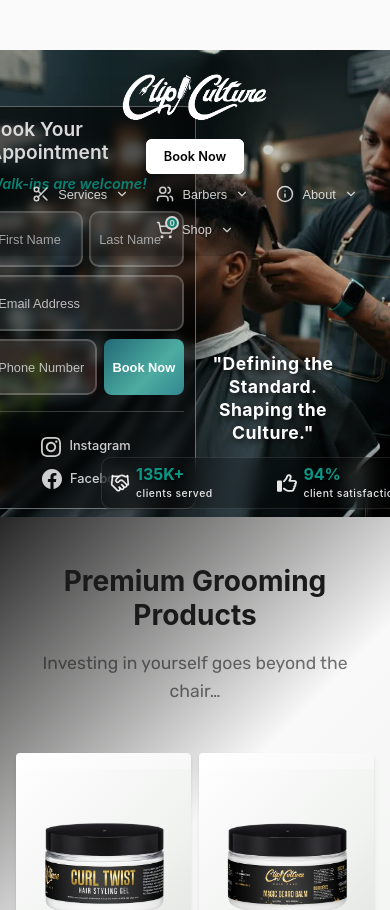
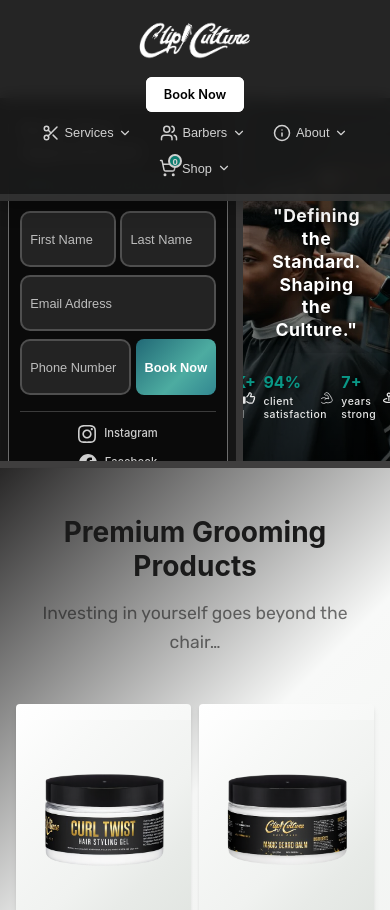
Before and after one commit to CartezDew/ClipCultureBarbershop, a React (Vite) app in the folder frontend/: page / in a window 390 px wide. Shown: the top 910 px of the page. Built offline with nearby package versions, Linux system fonts and the light colour scheme; a web font is replaced by a local one.

Commit message:
updated responsive design of hero section to 600px

```diff
--- a/frontend/src/components/TopProducts.jsx
+++ b/frontend/src/components/TopProducts.jsx
@@ -12,7 +12,8 @@ const TopProducts = () => {
       price: 15,
       rating: 5,
       image: "/src/assets/products/Product-1.png",
-      slug: "curl-twist"
+      slug: "curl-twist",
+      size: "8 oz"
     },
     {
       id: 2,
@@ -20,7 +21,8 @@ const TopProducts = () => {
       price: 20,
       rating: 5,
       image: "/src/assets/products/Product-2.png",
-      slug: "beard-balm"
+      slug: "beard-balm",
+      size: "8 oz"
     },
     {
       id: 3,
@@ -28,7 +30,8 @@ const TopProducts = () => {
       price: 20,
       rating: 5,
       image: "/src/assets/products/Product-3.png",
-      slug: "beard-oil"
+      slug: "beard-oil",
+      size: "4 oz"
     },
     {
       id: 4,
@@ -36,7 +39,8 @@ const TopProducts = () => {
       price: 18,
       rating: 5,
       image: "/src/assets/products/Product-4.png",
-      slug: "beard-wash"
+      slug: "beard-wash",
+      size: "8 oz"
     },
     {
       id: 5,
@@ -44,7 +48,8 @@ const TopProducts = () => {
       price: 15,
       rating: 4.6,
       image: "/src/assets/products/Product-5 .png",
-      slug: "body-lotion"
+      slug: "body-lotion",
+      size: "16 oz"
     },
     {
       id: 6,
@@ -52,7 +57,8 @@ const TopProducts = () => {
       price: 15,
       rating: 4,
       image: "/src/assets/products/Product-6.png",
-      slug: "body-wash"
+      slug: "body-wash",
+      size: "16 oz"
     }
   ];
 
@@ -107,6 +113,7 @@ const TopProducts = () => {
                 </div>
                 <div className="product-card__content">
                   <h3 className="product-card__name">{product.name}</h3>
+                  {product.size && <div className="product-card__size">{product.size}</div>}
                   <div className="product-card__price">${product.price}</div>
                   <div className="product-card__rating">
                     {renderStars(product.rating)}
--- a/frontend/src/pages/Home.jsx
+++ b/frontend/src/pages/Home.jsx
@@ -38,6 +38,7 @@ const BicepIcon = ({ size = 24 }) => (
 import '../styles/home.css';
 import heroImageWebP from '../assets/images/ClipCultureHero.webp';
 import heroImagePNG from '../assets/images/ClipCultureHero.png';
+import heroImageSplit from '../assets/images/clipculturehero2.webp';
 
 const Home = () => {
   const [services, setServices] = useState([]);
@@ -135,8 +136,11 @@ const Home = () => {
           <BookingForm />
         </div>
 
-        {/* Right side - Tagline and Social Proof */}
-        <div className="hero__right">
+        {/* Right side - Tagline, Social Proof */}
+        <div
+          className="hero__right"
+          style={{ '--hero-right-bg': `url(${heroImageSplit})` }}
+        >
           {/* Tagline */}
           <div className="hero__tagline">
             <h2>"Defining the Standard. <br/>
--- a/frontend/src/styles/booking.css
+++ b/frontend/src/styles/booking.css
@@ -419,11 +419,56 @@
   border-top: 1px solid rgba(255, 255, 255, 0.1);
 }
 
-@media (max-width: 800px) {
+
+/* Social Media Links */
+.booking-social-links {
+  display: flex;
+  justify-content: center;
+  gap: 0.2rem;
+  margin-top: 1rem;
+  margin-bottom: -1rem;
+  padding-top: 1.5rem;
+  padding-bottom: -1rem;
+  border-top: 1px solid rgba(255, 255, 255, 0.2);
+}
+
+.social-link {
+  display: flex;
+  align-items: center;
+  gap: 0.5rem;
+  color: rgba(255, 255, 255, 0.8);
+  text-decoration: none;
+  font-size: 0.8rem;
+  font-weight: 500;
+  padding: 0rem 0.5rem;
+  transition: all 0.3s ease;
+}
+
+.social-link:hover {
+  color: white;
+  /* background: rgba(255, 255, 255, 0.2); */
+  transform: translateY(-2px);
+}
+
+.social-link svg {
+  width: 20px;
+  height: 20px;
+  flex-shrink: 0;
+}
+
+@media (max-width: 950px) {
+  .booking-subtitle {
+    text-align: left;
+  }
+
+}
+
+
+@media (max-width: 900px) {
   .booking-form-container {
-    min-width: 290px;
+    min-width: 270px;
     padding: 1rem;
-    margin-left: 1rem;
+    margin-left: 0rem;
   }
   .booking-header h2 {
     font-size: 1.5rem;
@@ -434,9 +479,6 @@
   .booking-step h3 {
     font-size: 1.3rem;
   }
-  .booking-subtitle {
-    text-align: left;
-  }
   .btn-book-now {
     max-width: 110px;
   }
@@ -446,12 +488,49 @@
   }
 }
 
+@media (max-width: 800px) {
+  .booking-form-container {
+    max-width: 300px;
+    margin-top: 0rem;
+  }
+}
 @media (max-width: 768px) {
   .booking-form-container {
-    min-width: 250px;
+    max-width: 300px;
+    margin-top: 0rem;
   }
   .btn-book-now {
     max-width: 90px;
+  }
+  .booking-header h2 {
+    font-size: 1.3rem;
+  }
+  .booking-subtitle {
+    font-size: 1rem;
+  }
+  .booking-step h3 {
+    font-size: 1.1rem;
+  }
+  .btn-book-now {
+    font-size: .9rem;
+  }
+  .form-row {
+    gap: 0.3rem;
+  }
+  .form-group {
+    margin-bottom: 0.3rem;
+  }
+  .form-group.half {
+    margin-bottom: 0.3rem;
+  }
+  .social-link {
+    font-size: .7rem;
+    padding-top: 0.3rem;
+    margin-bottom: -0.4rem;
+  }
+  .social-link svg {
+    width: 18px;
+    height: 18px;
   }
 }
 
@@ -515,52 +594,6 @@
   }
 }
 
-
-
-
-/* Responsive Design */
-/* @media (max-width: 768px) { */
-  /* .booking-form-container {
-    margin: 0;
-    padding: 1.5rem;
-  }
-   */
-  /* .booking-header h2 {
-    font-size: 1.5rem;
-  }
-
-  .time-grid {
-    grid-template-columns: repeat(auto-fit, minmax(80px, 1fr));
-  }
-
-  .booking-actions {
-    flex-direction: column;
-  }
-
-  .popup-form {
-    margin: 1rem;
-    max-height: 95vh;
-  }
-
-  .popup-header {
-    padding: 1rem 1.5rem;
-  }
-
-  .popup-content {
-    padding: 1.5rem;
-  }
-
-  .form-row {
-    flex-direction: column;
-    gap: 0;
-  }
-
-  /* .btn-book-now {
-    width: 100%;
-    margin-top: 1rem;
-  } */
-
-
 @media (max-width: 479px) {
   .popup-form {
     margin: 0.5rem;
@@ -576,60 +609,6 @@
   }
 }
 
-/* Social Media Links */
-.booking-social-links {
-  display: flex;
-  justify-content: center;
-  gap: 0.2rem;
-  margin-top: 1rem;
-  margin-bottom: -1rem;
-  padding-top: 1.5rem;
-  padding-bottom: -1rem;
-  border-top: 1px solid rgba(255, 255, 255, 0.2);
-}
-
-.social-link {
-  display: flex;
-  align-items: center;
-  gap: 0.5rem;
-  color: rgba(255, 255, 255, 0.8);
-  text-decoration: none;
-  font-size: 0.8rem;
-  font-weight: 500;
-  padding: 0rem 0.5rem;
-  transition: all 0.3s ease;
-}
-
-.social-link:hover {
-  color: white;
-  /* background: rgba(255, 255, 255, 0.2); */
-  transform: translateY(-2px);
-}
-
-.social-link svg {
-  width: 20px;
-  height: 20px;
-  flex-shrink: 0;
-}
-
-/* Responsive Social Links */
-/* @media (max-width: 768px) {
-  .booking-social-links {
-    gap: 1rem;
-    margin-top: 1.5rem;
-    padding-top: 1rem;
-  }
-
-  .social-link {
-    font-size: 0.8rem;
-    padding: 0.4rem 0.8rem;
-  }
-
-  .social-link svg {
-    width: 18px;
-    height: 18px;
-  }
-} */
 
 @media (max-width: 480px) {
   .booking-social-links {
--- a/frontend/src/styles/hero-navbar.css
+++ b/frontend/src/styles/hero-navbar.css
@@ -17,7 +17,7 @@
   padding: 1rem 2rem;
   height: 52px;
   position: relative;
-  z-index: 1;
+  z-index: 14;
 }
 
 .hero-logo {
@@ -39,7 +39,8 @@
 }
 
 .hero-logo-image {
-  margin-top: .7rem;
+  margin-top: .6rem;
+  padding-bottom: .1rem;
   height: 45px;
   width: auto;
   max-width: 250px;
@@ -59,7 +60,7 @@
 .hero-nav-links {
   display: flex;
   align-items: center;
-  gap: .5rem;
+  gap: 0rem;
   flex: 1;
   justify-content: center;
   opacity: 0.8;
@@ -69,14 +70,14 @@
   color: white;
   text-decoration: none;
   font-weight: 500;
-  font-size: 0.95rem;
-  padding: 0.5rem 1rem;
+  font-size: clamp(0.85rem, 1.5vw, 0.98rem);
+  padding: 0.5rem .5rem;
   border-radius: 6px;
   transition: all 0.3s ease;
   position: relative;
   display: flex;
   align-items: center;
-  gap: 0.5rem;
+  gap: 0rem;
 }
 
 .hero-nav-link:hover {
@@ -249,6 +250,44 @@
   transform: translateY(-2px);
 }
 
+@media (max-width: 800px) {
+  .hero-navbar {
+    position: fixed;
+    background: rgba(26, 26, 26, 0.95);
+    backdrop-filter: blur(8px);
+    box-shadow: 0 6px 18px rgba(0, 0, 0, 0.25);
+    z-index: 11;
+    border-bottom: 7px solid rgba(255, 255, 255, 0.1);
+  }
+
+  .hero-nav-links {
+    display: flex;
+    align-items: center;
+    gap: 0rem;
+    flex: 1;
+    justify-content: center;
+    opacity: 0.8;
+  }
+
+  .hero-nav-link {
+    color: white;
+    text-decoration: none;
+    font-weight: 500;
+    font-size: 0.9rem;
+    padding: 0rem .5rem;
+    border-radius: 6px;
+    transition: all 0.3s ease;
+    position: relative;
+    display: flex;
+    align-items: center;
+    gap: .3rem;
+  }
+
+  .hero-contact-btn {
+    font-size: 0.8rem;
+  }
+}
+
 /* Mobile Responsive */
 @media (max-width: 768px) {
   .hero-navbar-container {
@@ -262,25 +301,20 @@
   }
 
   .hero-logo-image {
-    height: 50px;
-    max-width: 250px;
-    image-rendering: smooth;
+    height: 40px;
+    max-width: 200px;
   }
 
-  .hero-nav-links {
-    gap: 1rem;
-  }
 
   .hero-nav-link {
-    font-size: 0.85rem;
-    padding: 0.4rem 0.8rem;
+    font-size: 0.8rem;
   }
 
   .hero-cart-count {
-    width: 16px;
-    height: 16px;
-    font-size: 0.65rem;
-    top: -6px;
+    width: 14px;
+    height: 14px;
+    font-size: 0.6rem;
+    top: -10px;
     right: -6px;
   }
 
@@ -301,8 +335,26 @@
   }
 
   .hero-contact-btn {
-    padding: 0.6rem 1.2rem;
-    font-size: 0.85rem;
+    padding: 0.5rem .5rem;
+    font-size: 0.7rem;
+  }
+}
+
+@media (max-width: 700px) {
+  .hero-nav-link {
+    font-size: 0.7rem;
+    padding: 0.3rem 0.5rem;
+  }
+}
+
+@media (max-width: 650px) {
+  .hero-nav-link {
+    font-size: 0.6rem;
+    padding: 0.3rem 0.4rem;
+  }
+  .hero-contact-btn {
+    padding: 0.5rem .5rem;
+    font-size: 0.7rem;
   }
 }
 
--- a/frontend/src/styles/home.css
+++ b/frontend/src/styles/home.css
@@ -329,16 +329,6 @@
   transform: scaleX(-1); /* Horizontal flip */
 }
 
-/* .hero__overlay {
-  position: absolute;
-  top: 0;
-  left: 0;
-  width: 100%;
-  height: 100%;
-  background: rgba(0, 0, 0, 0);
-  z-index: 0;
-} */
-
 .hero__left {
   grid-area: left;
   display: flex;
@@ -384,7 +374,7 @@
 /* Social Proof Section */
 .hero__social-proof {
   display: flex;
-  justify-content: space-between;
+  justify-content: space-around;
   gap: 2rem;
   z-index: 1;
   background: rgba(0, 0, 0, 0.2);
@@ -435,23 +425,154 @@
 }
 
 @media (max-width: 900px) {
-  /* Hero Section with Background Image */
-.hero__social-proof {
-  gap: 1rem;
-  padding: 0.75rem;
-}
+  .hero__social-proof {
+    gap: 1rem;
+    padding: 0.75rem;
+  }
 }
 
 @media (max-width: 800px) {
+  .hero {
+    grid-template-columns: 1fr 1fr;
+    grid-template-areas: "left right";
+    align-items: stretch;
+    padding-top: 3rem;
+    border-bottom: 7px solid rgba(16, 15, 15, 0.796);
+  }
+
+
+  .hero__background-image {
+    display: none;
+  }
+
+  .hero__left {
+    background-color: var(--primary-black);
+    padding: 4rem 1.5rem;
+    margin-bottom: -2rem;
+  }
+
+  .hero__right {
+    position: relative;
+    display: flex;
+    flex-direction: column;
+    align-items: center;
+    justify-content: flex-start;
+    gap: 2rem;
+    padding: 2.5rem 1.75rem 6.5rem;
+    width: 100%;
+    overflow: hidden;
+    border-left: 7px solid rgba(16, 15, 15, 0.796);
+  }
+
+
+  .hero__right::before {
+    content: "";
+    position: absolute;
+    inset: 0;
+    background-image: var(--hero-right-bg, none);
+    background-size: cover;
+    background-position: center;
+    background-repeat: no-repeat;
+    transform: scaleX(-1);
+    z-index: 0;
+  }
+
+  .hero__right::after {
+    content: "";
+    position: absolute;
+    inset: 0;
+    background: linear-gradient(to top, rgba(0, 0, 0, 0.6) 0%, rgba(0, 0, 0, 0.3) 40%, rgba(0, 0, 0, 0.05) 100%);
+    z-index: 0;
+  }
+
+  .hero__right > * {
+    position: relative;
+    z-index: 1;
+  }
+
+  .hero__tagline {
+    order: 2;
+    position: absolute;
+    bottom: calc(1.75rem + 80px); /* Position above social proof (1.75rem + social proof height) */
+    left: 50%;
+    transform: translateX(-50%);
+    text-align: center;
+    width: min(92%, 360px);
+    background: rgba(0, 0, 0, 0.1);
+    padding: 0rem 1rem;
+    z-index: 2;
+  }
+
+    .hero__tagline h2 {
+      font-size: clamp(1.3rem, 2vw, 1.5rem);
+      letter-spacing: 0.5px;
+      padding: 0.5rem 0.75rem;
+      padding-bottom: 1rem;
+    }
+
+
+
+  .hero__social-proof {
+    order: 2;
+    position: absolute;
+    left: 50%;
+    bottom: 2rem;
+    transform: translateX(-50%);
+    width: min(92%, 360px);
+    display: flex;
+    align-items: center;
+    justify-content: space-around;
+    gap: 0.5rem;
+    padding: 0.9rem 1.25rem;
+    border-radius: 14px;
+    background: rgba(0, 0, 0, 0.65);
+    backdrop-filter: blur(12px);
+    border: 1px solid rgba(255, 255, 255, 0.15);
+    box-shadow: 0 18px 38px rgba(0, 0, 0, 0.45);
+    z-index: 3;
+  }
+
+  .hero__social-proof .social-proof__item {
+    flex: 1 1 auto;
+    justify-content: center;
+    gap: 0.5rem;
+  }
+
   .social-proof__number {
-    font-size: 1.1rem;
+    font-size: 1.05rem;
   }
+
   .social-proof__label {
-    font-size: 0.6rem;
+    font-size: 0.58rem;
   }
+
   .social-proof__icon {
-    width: 20px;
-    height: 20px;
+    width: 18px;
+    height: 18px;
+  }
+}
+
+@media (max-width: 760px) {
+  .social-proof__number {
+    font-size: .95rem;
+  }
+
+  .social-proof__label {
+    font-size: 0.55rem;
+  }
+
+  .social-proof__icon {
+    width: 15px;
+    height: 15px;
+  }
+
+  .hero__social-proof {
+    padding: .75rem .35rem;
+    align-items: center;
+    justify-content: center;
+  }
+  .hero__tagline h2 {
+    padding-bottom: .5rem;
   }
 }
 
@@ -460,54 +581,66 @@
     font-size: 1.3rem;
     letter-spacing: 0.5px;
     padding: 0.5rem 0.75rem;
+    font-size: 1.2rem;
   }
 }
 
+@media (max-width: 675px) {
+  .hero__social-proof {
+    padding: .7rem .3rem;
+  }
+  .hero__tagline {
+    padding: .2rem .2rem;
+  }
+  .hero__tagline h2 {
+    padding-bottom: 0rem;
+    font-size: 1.1rem;
+  }
+  .social-proof__item {
+    gap: 0.3rem;
+  }
+  .social-proof__icon {
+    width: 13px;
+    height: 13px;
+  }
+  .social-proof__number {
+    font-size: .9rem;
+  }
+  .social-proof__label {
+    font-size: 0.5rem;
+  }
+}
 
-/* Responsive adjustments */
-/* @media (max-width: 768px) { */
-  /* .hero {
-    grid-template-areas:
-      "left"
-      "right";
-    grid-template-columns: 1fr;
-    grid-template-rows: auto auto;
-    margin-top: 60px;
-  } */
-
-  /* .hero__left, .hero__right {
-    padding: 1rem;
+@media (max-width: 635px) {
+  .hero__social-proof {
+    padding: .7rem .35rem;
+    align-items: center;
+    justify-content: center;
+    background: none;
+    backdrop-filter: none;
+    border: none;
+    box-shadow: none;
+  }
+  .social-proof__label {
+    text-align: left;
+  }
+  .social-proof__number {
+    font-size: 1rem;
+    text-align: left;
   }
 
-  .hero__tagline h2 {
-    font-size: 1.3rem;
-    letter-spacing: 0.5px;
-    padding: 0.5rem 1rem;
+
+
+  .hero__social-proof .social-proof__item {
+    justify-content: center;
+    text-align: center;
+  }
+  .social-proof__content {
+    text-align: center;
   }
 
-  .hero__social-proof {
-    flex-wrap: wrap;
-    gap: 1rem;
-    padding: 0.75rem;
-  }
 
-  .social-proof__item {
-    gap: 0.5rem;
-  }
-
-  .social-proof__icon {
-    flex-shrink: 0;
-  }
-
-  .social-proof__number {
-    font-size: 1.25rem;
-  }
-
-  .social-proof__label {
-    font-size: 0.7rem;
-    font-family: 'Inter', sans-serif;
-  }
-} */
+}
 
 @media (max-width: 480px) {
   .hero {
--- a/frontend/src/styles/top-products.css
+++ b/frontend/src/styles/top-products.css
@@ -97,6 +97,14 @@
   color: #1a1a1a;
   margin-bottom: 0.5rem;
   line-height: 1.4;
+  font-family: -apple-system, BlinkMacSystemFont, 'Segoe UI', 'Roboto', sans-serif;
+}
+
+.product-card__size {
+  font-size: 0.75rem;
+  color: #1a1a1a;
+  opacity: 0.7;
+  margin-bottom: 0.5rem;
   font-family: -apple-system, BlinkMacSystemFont, 'Segoe UI', 'Roboto', sans-serif;
 }
 
```
Also changed, not shown: frontend/src/assets/images/clipculturehero2.webp (added).
